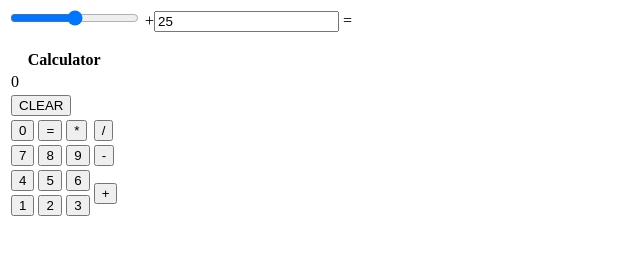
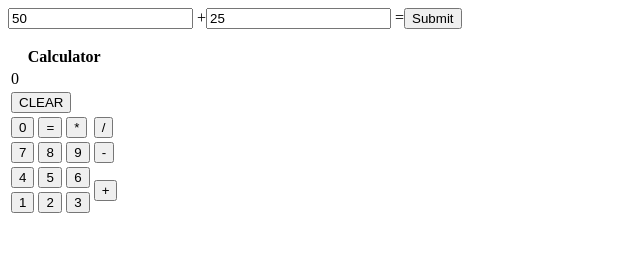
Before and after one commit to amit-gadia/stock, a plain HTML site: page index.html in a window 1280 px wide. Shown: the whole page, without its empty margins (0-640 px from the left). Drawn offline with Linux system fonts and the light colour scheme.

Commit message:
Update index.html

```diff
--- a/index.html
+++ b/index.html
@@ -5,9 +5,9 @@ Calculator
 </title>
 <body>
 <form oninput="x.value=parseInt(a.value)+parseInt(b.value)">
-<input type="range" id="a" value="50">
+<input type="number" id="a" value="50">
 +<input type="number" id="b" value="25">
-=<output name="x" for="a b"></output>
+=<input type="submit" name="x" for="a b"></intput>
 </form>
 <table border="0">
 <tr>
```
